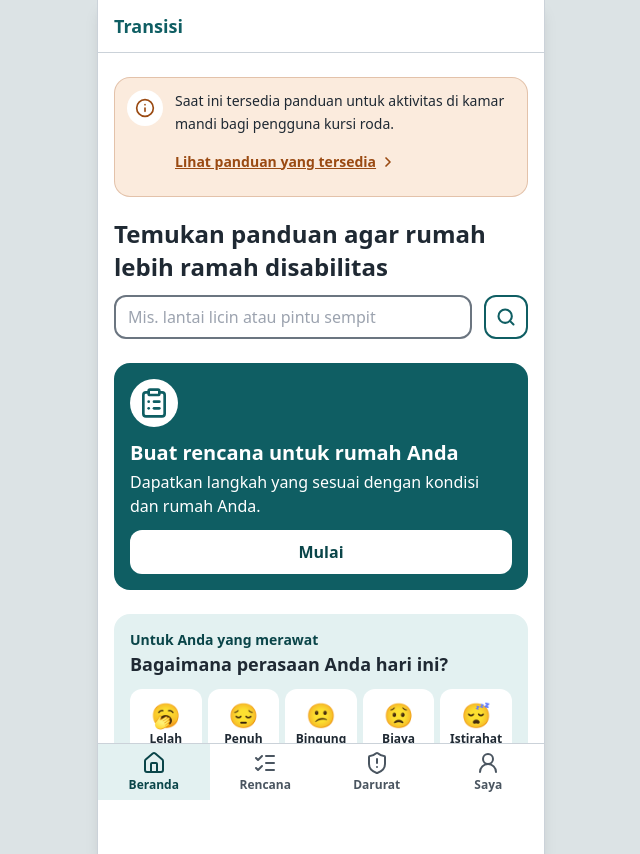
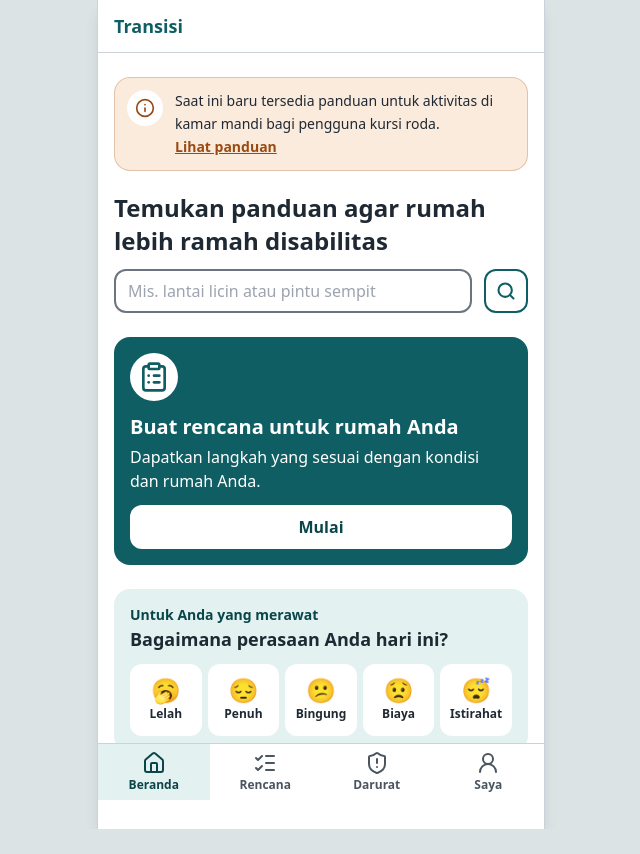
Before and after one commit to titohanafi/transisidnr, a React (Vite) app: page /#/ in a window 1280 px wide. Shown: the whole page, without its empty margins (319-959 px from the left). After the commit the page ends 829 px from the top, so only its background shows below. Built offline with nearby package versions, Linux system fonts and the light colour scheme.

Commit message:
Beranda: banner satu paragraf dengan tautan Lihat panduan

```diff
--- a/content/ui.json
+++ b/content/ui.json
@@ -16,8 +16,8 @@
         "deskripsi": "Lihat satu hal untuk hari ini dan langkah berikutnya.",
         "tombol": "Buka rencana"
       },
-      "cakupan": "Saat ini tersedia panduan untuk aktivitas di kamar mandi bagi pengguna kursi roda.",
-      "semua": "Lihat panduan yang tersedia",
+      "cakupan": "Saat ini baru tersedia panduan untuk aktivitas di kamar mandi bagi pengguna kursi roda.",
+      "semua": "Lihat panduan",
       "cari": { "label": "Temukan panduan agar rumah lebih ramah disabilitas", "placeholder": "Mis. lantai licin atau pintu sempit", "tombol": "Cari" }
     }
   },
--- a/src/screens/Beranda.tsx
+++ b/src/screens/Beranda.tsx
@@ -1,4 +1,4 @@
-import { ChevronRight, Info, Search } from "lucide-react";
+import { Info, Search } from "lucide-react";
 import { Link, useNavigate } from "react-router-dom";
 import { CheckIn } from "../components/CheckIn";
 import { Halaman } from "../components/Halaman";
@@ -34,11 +34,12 @@ export function Beranda() {
             <Info className="h-5 w-5" strokeWidth={2} aria-hidden="true" focusable="false" />
           </span>
           <div className="min-w-0 flex-1">
-            <p className="text-sm leading-relaxed text-tinta">{pilih.cakupan}</p>
-            <Link to="/jelajah" className="mt-1 inline-flex min-h-sentuh items-center gap-1 text-sm font-semibold text-aksen">
-              <span className="underline">{pilih.semua}</span>
-              <ChevronRight className="h-4 w-4" strokeWidth={2.5} aria-hidden="true" focusable="false" />
-            </Link>
+            <p className="text-sm leading-relaxed text-tinta">
+              {pilih.cakupan}{" "}
+              <Link to="/jelajah" className="whitespace-nowrap py-2 font-semibold text-aksen underline">
+                {pilih.semua}
+              </Link>
+            </p>
           </div>
         </aside>
         <label htmlFor="cari-beranda" className="text-2xl font-bold leading-snug text-tinta">
```
Also changed, not shown: 1 other file (tests, documents, lock files or other folders).
